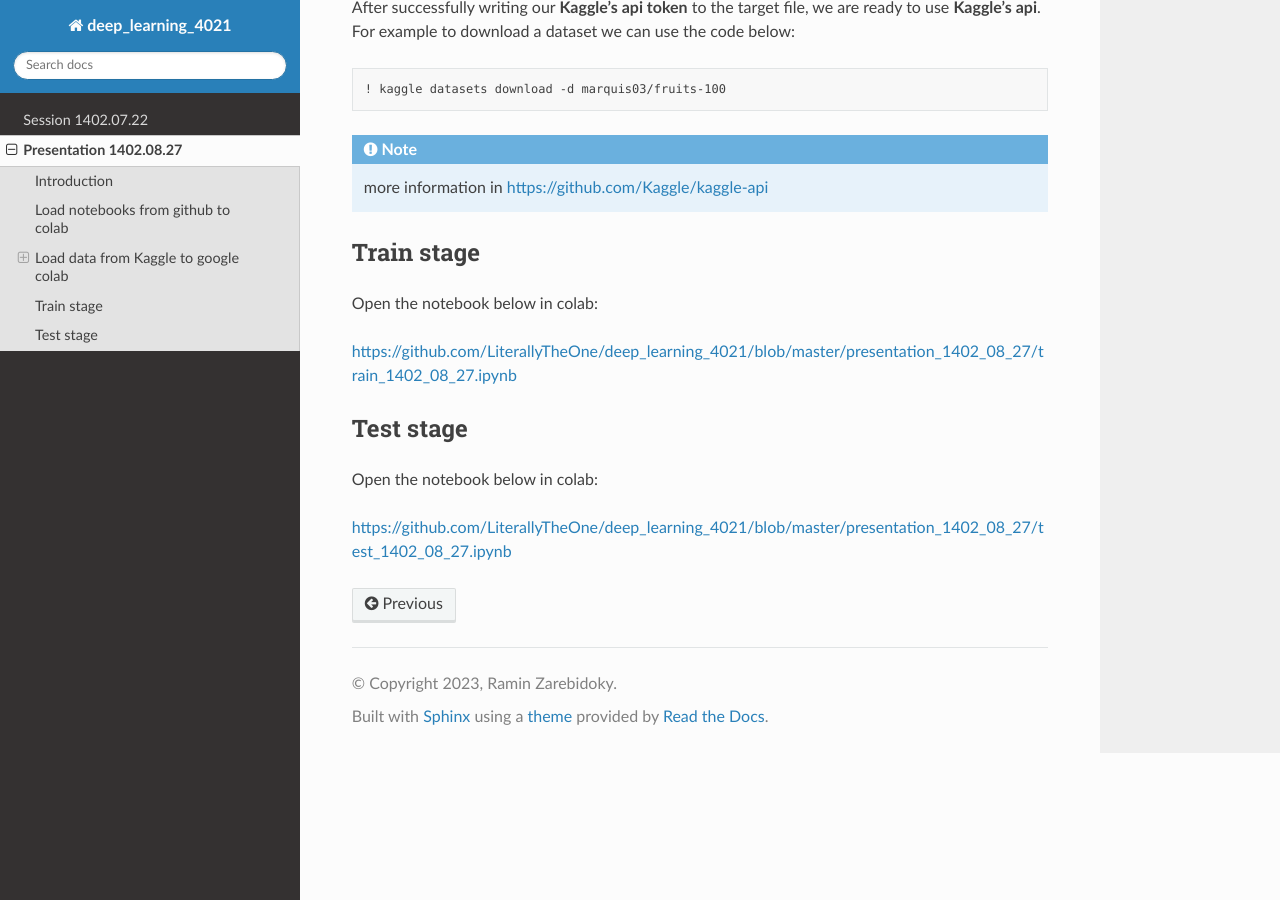
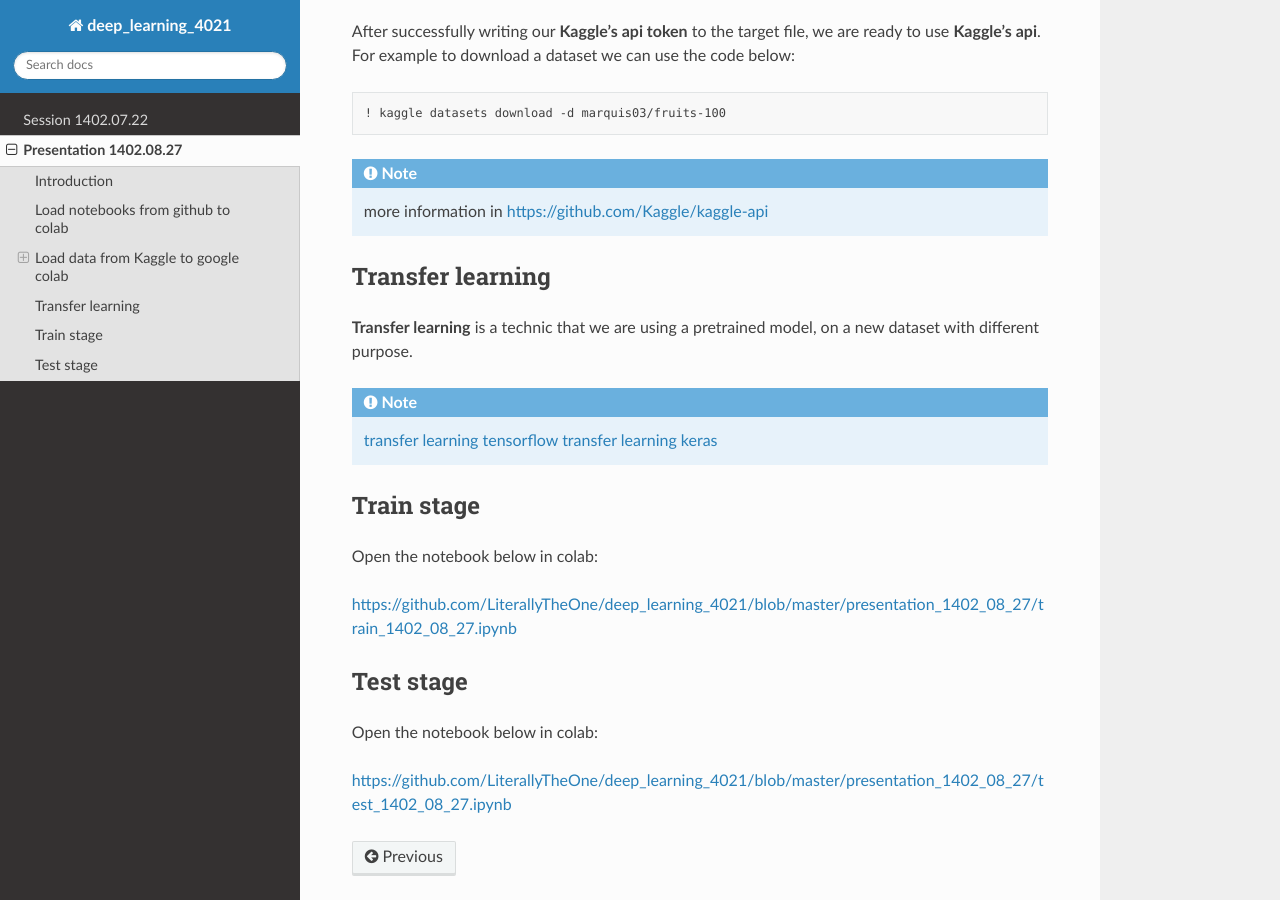
Before and after one commit to LiterallyTheOne/deep_learning_4021, a Sphinx documentation site: the page built from docs/source/presentation_1402_08_27.rst, in a window 1280 px wide and 900 px high, scrolled down 3633 px. Built offline with Sphinx 7.4.7 and the Read the Docs theme 2.0.0, drawn with Linux system fonts in a browser that asks for light colours.

Commit message:
Add some description about transfer learning

```diff
--- a/docs/source/presentation_1402_08_27.rst
+++ b/docs/source/presentation_1402_08_27.rst
@@ -156,6 +156,19 @@ For example to download a dataset we can use the code below:
 
     more information in https://github.com/Kaggle/kaggle-api
 
+Transfer learning
+-----------------
+
+**Transfer learning** is a technic that we are using a pretrained
+model, on a new dataset with different purpose.
+
+
+.. note::
+
+    `transfer learning tensorflow <https://www.tensorflow.org/tutorials/images/transfer_learning>`_
+    `transfer learning keras <https://keras.io/guides/transfer_learning/>`_
+
+
 Train stage
 -----------
 
```
